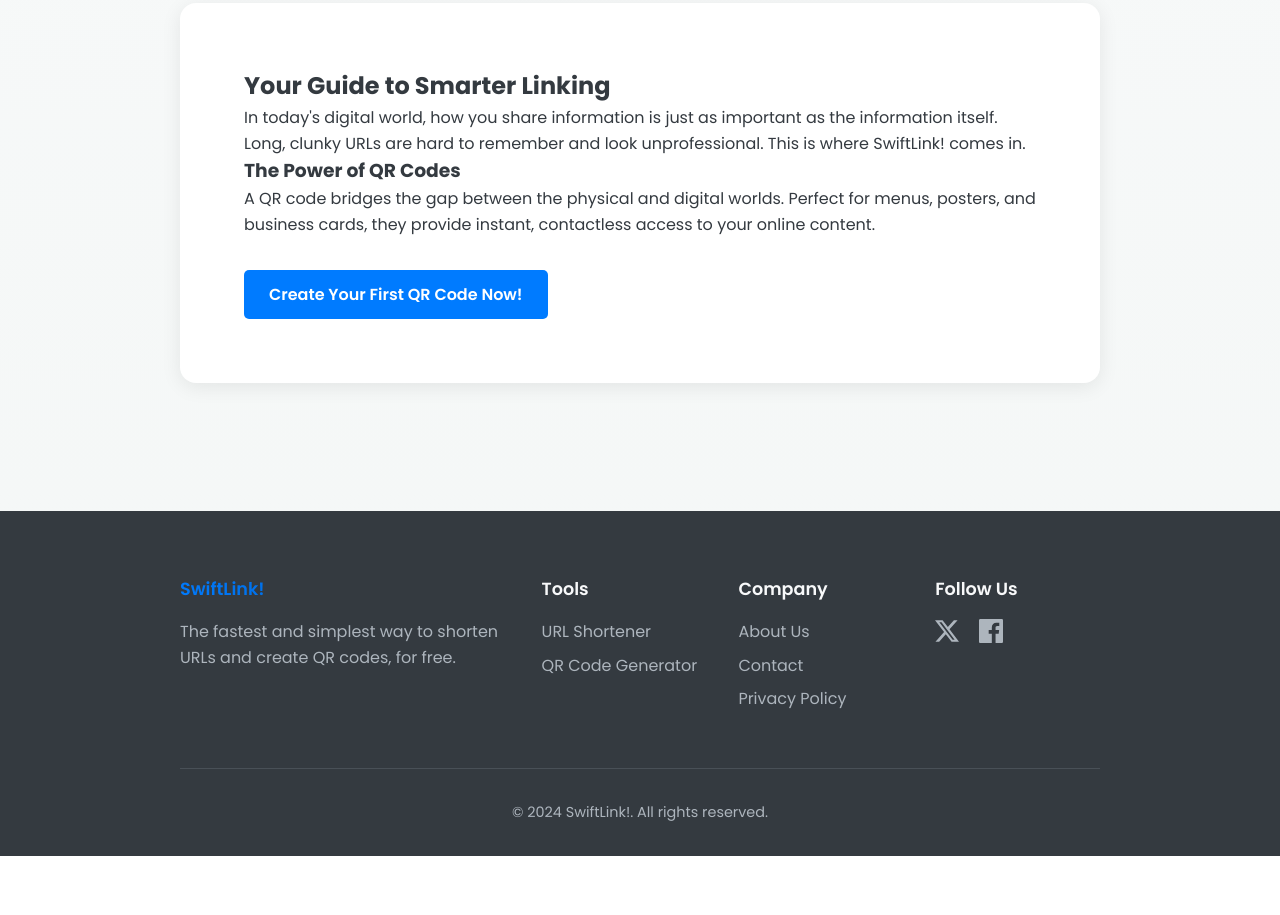
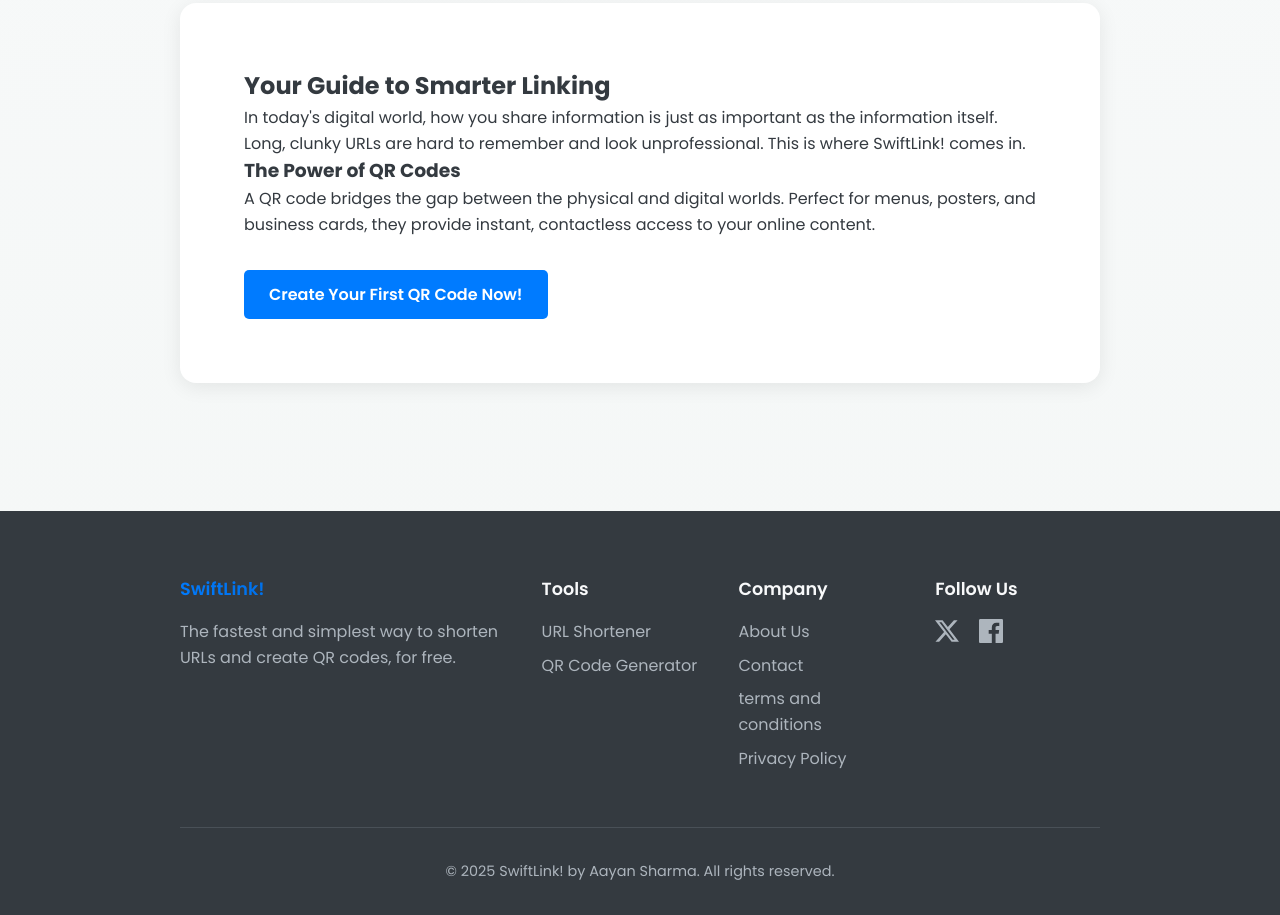
Before and after one commit to Aayan15728/URL-Shortener, a plain HTML site: page index.html in a window 1280 px wide. Shown: the part 983-1898 px from the top of the page. Before the commit the page ends 1839 px from the top, so only its background shows below. Drawn offline with Linux system fonts and the light colour scheme.

Commit message:
Update index.html

```diff
--- a/index.html
+++ b/index.html
@@ -171,6 +171,7 @@
                     <h4>Company</h4>
                     <a href="#">About Us</a>
                     <a href="#">Contact</a>
+                    <a href="terms-and-conditions">terms and conditions</a>
                     <a href="privacy-policy.html">Privacy Policy</a>
                 </div>
                 <div class="footer-col">
@@ -182,7 +183,7 @@
                 </div>
             </div>
             <div class="footer-bottom">
-                © 2024 SwiftLink!. All rights reserved.
+                © 2025 SwiftLink! by Aayan Sharma. All rights reserved.
             </div>
         </div>
     </footer>
```
